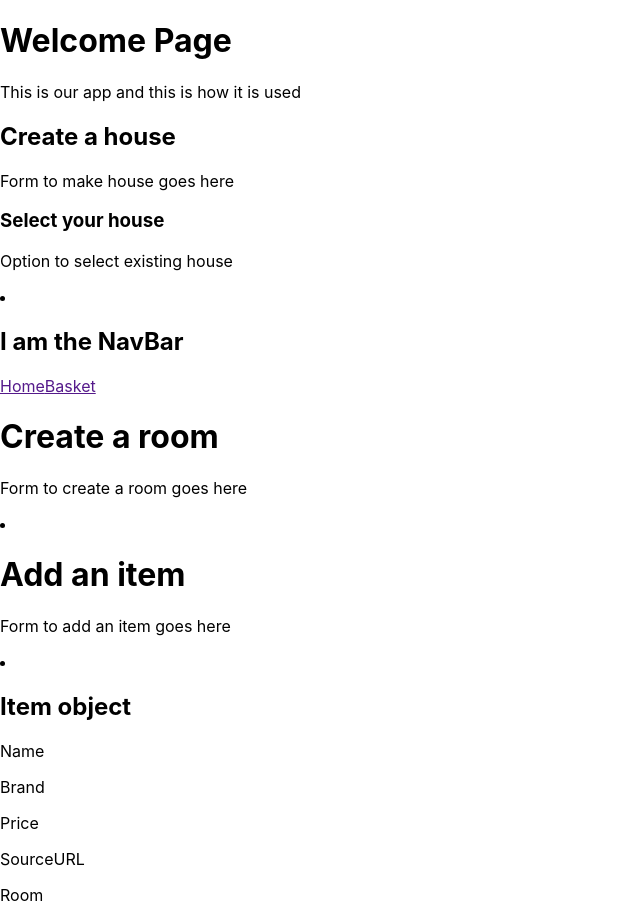
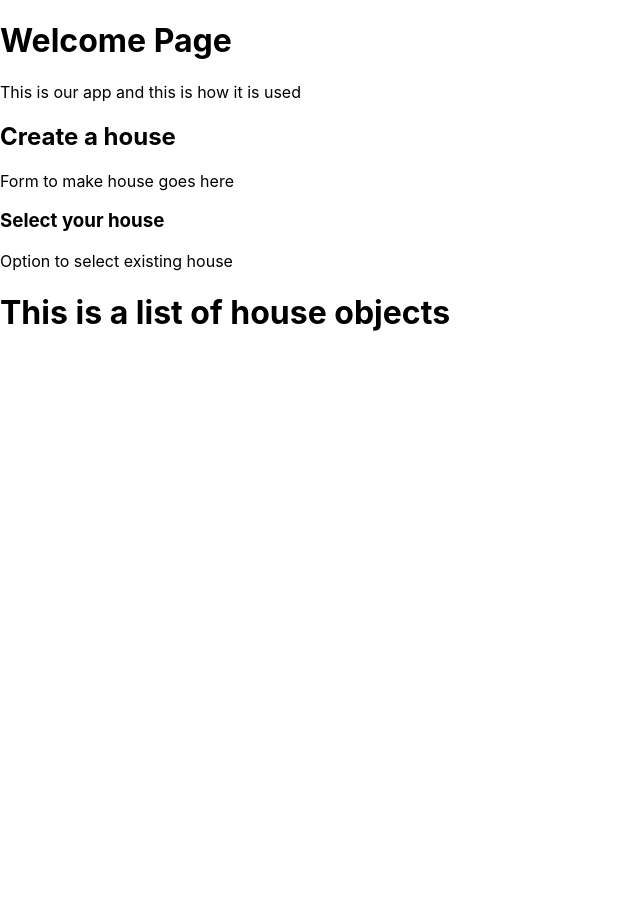
Before and after one commit to EvanJAR/final_project, a React (Create React App) app in the folder house-manager/: page / in a window 1280 px wide. Shown: the whole page, without its empty margins (0-640 px from the left). After the commit the page ends 800 px from the top, so only its background shows below. Built offline with nearby package versions, Linux system fonts and the light colour scheme.

Commit message:
Did some file restucturing (Added folders for components) and added some routes in App

```diff
--- a/house-manager/src/App.js
+++ b/house-manager/src/App.js
@@ -1,11 +1,13 @@
 import './App.css';
 import {BrowserRouter as Router, Route, Switch} from "react-router-dom";
-import HouseList from "./components/HouseList";
+import HouseList from "./components/houseComponents/HouseList";
+import House from "./containers/House";
 
 function App() {
   return (
     <Router>
-
+      <Switch>
+        <Route exact path="/">
           <h1>Welcome Page</h1>
           <p>This is our app and this is how it is used</p>
 
@@ -15,7 +17,11 @@ function App() {
           <h3>Select your house</h3>
           <p>Option to select existing house</p>
           <HouseList/>
-
+        </Route>
+        <Route path="/house/{id}">
+          <House/>
+        </Route>
+      </Switch>
     </Router>
   );
 }
--- a/house-manager/src/components/HouseList.js
+++ /dev/null
@@ -1,14 +0,0 @@
-import House from "../containers/House";
-
-function HouseList(){
-
-  return(
-    <>
-      <li>
-        <House/>
-      </li>
-    </>
-  )
-}
-
-export default HouseList;
--- a/house-manager/src/components/NavBar.js
+++ b/house-manager/src/components/NavBar.js
@@ -5,8 +5,12 @@ function NavBar(){
   return(
     <>
       <h2>I am the NavBar</h2>
-      <Link path="/home">Home</Link>
-      <Link path="/basket">Basket</Link>
+      <Link to="/">Welcome Page</Link>
+      <Link to="/house">Home</Link>
+      <div>
+        <p>List of basket items here</p>
+        <p>Button to checkout here</p>
+      </div>
     </>
   )
 }
--- /dev/null
+++ b/house-manager/src/components/houseComponents/HouseList.js
@@ -0,0 +1,14 @@
+import House from "../../containers/House";
+
+function HouseList(){
+
+  return(
+    <>
+      <h1>This is a list of house objects</h1>
+      {/* Here we do a fetch to the database to find houses that already exist */}
+      {/* House 1 - on click re-route to "houses/{1}" */}
+    </>
+  )
+}
+
+export default HouseList;
--- a/house-manager/src/components/ItemList.js
+++ b/house-manager/src/components/itemComponents/ItemList.js
@@ -1,4 +1,4 @@
-import Item from "../components/Item";
+import Item from "../itemComponents/Item";
 
 function ItemList(){
 
--- a/house-manager/src/components/Room.js
+++ b/house-manager/src/components/roomComponents/Room.js
@@ -1,4 +1,4 @@
-import ItemList from "./ItemList";
+import ItemList from "../itemComponents/ItemList";
 
 function Room(){
 
--- /dev/null
+++ b/house-manager/src/components/roomComponents/RoomForm.js
@@ -0,0 +1,13 @@
+
+
+function RoomForm(){
+
+  return(
+
+    <>
+      <h3>This is the room form</h3>
+    </>
+  )
+}
+
+export default RoomForm;
--- a/house-manager/src/containers/House.js
+++ b/house-manager/src/containers/House.js
@@ -1,14 +1,18 @@
 import NavBar from "../components/NavBar";
-import RoomList from "../components/RoomList";
+import RoomList from "../components/roomComponents/RoomList";
+import RoomForm from "../components/roomComponents/RoomForm";
 
 function House(){
 
   return (
     <>
       <NavBar></NavBar>
-      <h1>Create a room</h1>
-      <p>Form to create a room goes here</p>
+      <div>
+        <h2>Create a room</h2>
+        <RoomForm/>
+      </div>
       <RoomList/>
+      {/* Here will be a list of room objects that belong to house id(1) */}
     </>
   )
 }
```
Also changed, not shown: house-manager/src/components/basketComponents/Basket.js (added), house-manager/src/components/houseComponents/Home.js (added), house-manager/src/components/itemComponents/Item.js (renamed from house-manager/src/components/Item.js), house-manager/src/components/roomComponents/RoomList.js (renamed from house-manager/src/components/RoomList.js). Lines whose indentation alone changed are shown as unchanged.
